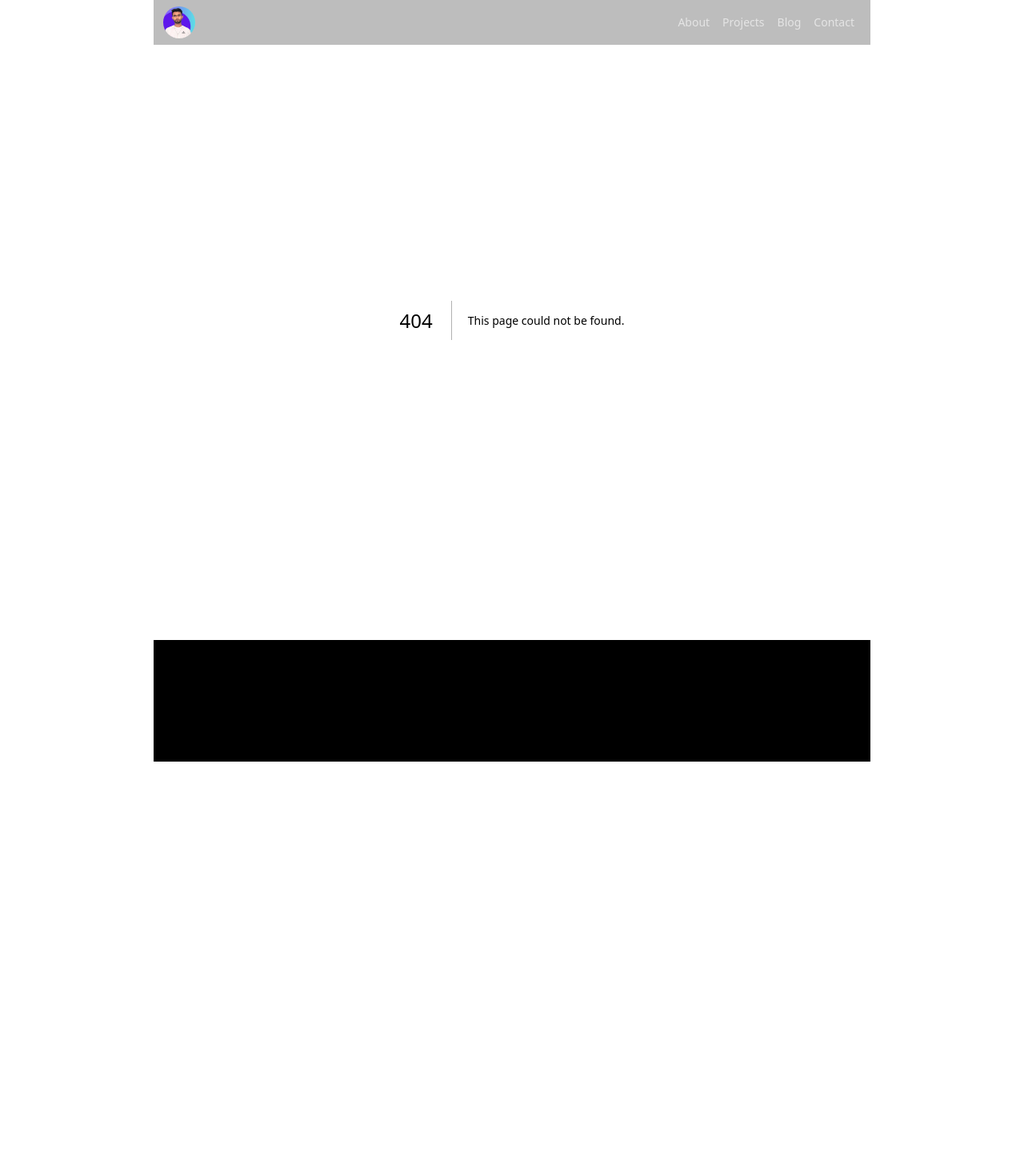
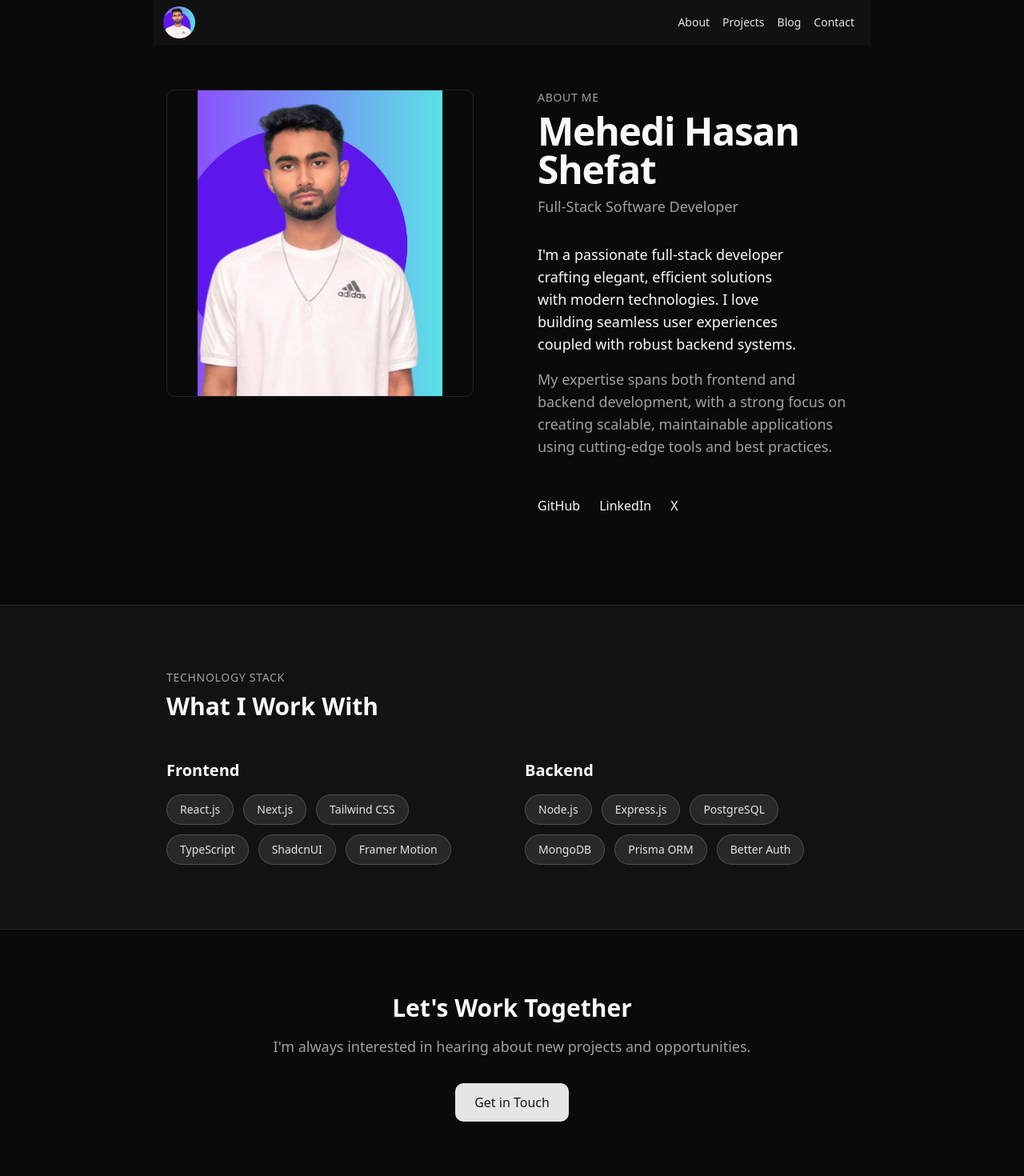
Before and after one commit to mehedihasanshefat/shefat-portfolio, a Next.js app: page /about in a window 1280 px wide. Before the commit this address had no page. Shown: the top 1470 px of the page at 80% size. Before the commit the page ends 952 px from the top, so only its background shows below. Built offline with nearby package versions, Linux system fonts and the light colour scheme.

Commit message:
Cleanup code base

```diff
--- a/app/_components/experience.tsx
+++ b/app/_components/experience.tsx
@@ -7,7 +7,7 @@ function Experience() {
         <div className="">
           <h4 className="text-lg font-semibold mt-2">TradeByte</h4>
           <span className="text-muted-foreground text-sm font-medium">
-            Software Engineer Apprentice
+            Software Engineering Apprentice
           </span>
         </div>
         <div className="flex flex-col md:mr-8">
--- /dev/null
+++ b/app/about/page.tsx
@@ -0,0 +1,167 @@
+import type { Metadata } from "next";
+import Image from "next/image";
+import Link from "next/link";
+
+export const metadata: Metadata = {
+  title: "About | Mehedi Hasan Shefat",
+  description:
+    "Full-stack software developer specializing in modern web technologies.",
+};
+
+const techStackData = {
+  frontend: [
+    "React.js",
+    "Next.js",
+    "Tailwind CSS",
+    "TypeScript",
+    "ShadcnUI",
+    "Framer Motion",
+  ],
+  backend: [
+    "Node.js",
+    "Express.js",
+    "PostgreSQL",
+    "MongoDB",
+    "Prisma ORM",
+    "Better Auth",
+  ],
+};
+
+export default function AboutPage() {
+  return (
+    <main className="min-h-screen bg-background text-foreground">
+      {/* Hero Section */}
+      <section className="mx-auto max-w-4xl px-4 py-20 md:py-28">
+        <div className="grid gap-12 md:grid-cols-2 md:gap-16 items-start">
+          {/* Left: Image */}
+          <div className="flex justify-center md:justify-start">
+            <div className="relative aspect-square w-full max-w-sm overflow-hidden rounded-lg border border-border">
+              <Image
+                src="/images/shefat.png"
+                alt="Mehedi Hasan Shefat"
+                fill
+                className="object-contain"
+                priority
+              />
+            </div>
+          </div>
+
+          {/* Right: Content */}
+          <div className="flex flex-col justify-start gap-8">
+            {/* Header */}
+            <div>
+              <p className="text-sm font-medium uppercase tracking-wider text-muted-foreground mb-2">
+                About Me
+              </p>
+              <h1 className="text-4xl md:text-5xl font-bold tracking-tight">
+                Mehedi Hasan Shefat
+              </h1>
+              <p className="mt-2 text-lg text-muted-foreground">
+                Full-Stack Software Developer
+              </p>
+            </div>
+
+            {/* Bio */}
+            <div className="space-y-4 text-balance leading-relaxed">
+              <p className="text-base md:text-lg text-foreground">
+                I'm a passionate full-stack developer crafting elegant,
+                efficient solutions with modern technologies. I love building
+                seamless user experiences coupled with robust backend systems.
+              </p>
+              <p className="text-base md:text-lg text-muted-foreground">
+                My expertise spans both frontend and backend development, with a
+                strong focus on creating scalable, maintainable applications
+                using cutting-edge tools and best practices.
+              </p>
+            </div>
+
+            {/* Social Links */}
+            <div className="pt-4 flex gap-6">
+              <a
+                href="https://github.com/mehedihasanshefat"
+                className="text-foreground hover:text-primary transition-colors font-medium"
+              >
+                GitHub
+              </a>
+              <a
+                href="https://linkedin.com/in/mehedihasanshefat"
+                className="text-foreground hover:text-primary transition-colors font-medium"
+              >
+                LinkedIn
+              </a>
+              <a
+                href="https://x.com/mhshefat_dev"
+                className="text-foreground hover:text-primary transition-colors font-medium"
+              >
+                X
+              </a>
+            </div>
+          </div>
+        </div>
+      </section>
+
+      {/* Tech Stack Section */}
+      <section className="border-t border-border bg-muted/30">
+        <div className="mx-auto max-w-4xl px-4 py-20">
+          <div className="mb-12">
+            <p className="text-sm font-medium uppercase tracking-wider text-muted-foreground mb-2">
+              Technology Stack
+            </p>
+            <h2 className="text-3xl font-bold">What I Work With</h2>
+          </div>
+
+          <div className="grid gap-8 md:grid-cols-2">
+            {/* Frontend */}
+            <div className="space-y-4">
+              <h3 className="text-xl font-semibold text-foreground">
+                Frontend
+              </h3>
+              <div className="flex flex-wrap gap-3">
+                {techStackData.frontend.map((tech) => (
+                  <span
+                    key={tech}
+                    className="inline-block rounded-full bg-primary/10 px-4 py-2 text-sm font-medium text-primary border border-primary/20"
+                  >
+                    {tech}
+                  </span>
+                ))}
+              </div>
+            </div>
+
+            {/* Backend */}
+            <div className="space-y-4">
+              <h3 className="text-xl font-semibold text-foreground">Backend</h3>
+              <div className="flex flex-wrap gap-3">
+                {techStackData.backend.map((tech) => (
+                  <span
+                    key={tech}
+                    className="inline-block rounded-full bg-primary/10 px-4 py-2 text-sm font-medium text-primary border border-primary/20"
+                  >
+                    {tech}
+                  </span>
+                ))}
+              </div>
+            </div>
+          </div>
+        </div>
+      </section>
+
+      {/* CTA Section */}
+      <section className="border-t border-border">
+        <div className="mx-auto max-w-4xl px-4 py-20 text-center">
+          <h2 className="text-3xl font-bold mb-4">Let's Work Together</h2>
+          <p className="mb-8 text-lg text-muted-foreground max-w-2xl mx-auto">
+            I'm always interested in hearing about new projects and
+            opportunities.
+          </p>
+          <Link
+            href="/contact"
+            className="inline-flex items-center justify-center rounded-lg bg-primary text-primary-foreground px-6 py-3 font-medium hover:opacity-90 transition-opacity"
+          >
+            Get in Touch
+          </Link>
+        </div>
+      </section>
+    </main>
+  );
+}
--- a/app/blog/page.tsx
+++ b/app/blog/page.tsx
@@ -5,8 +5,8 @@ function BlogsPage() {
   return (
     <div className="w-full">
       <Container>
-        <div>
-          <h2 className="mt-0">All Blogs</h2>
+        <div className="prose dark:prose-invert my-4">
+          <h2 className="sm:mt-12 mt-0">All Blogs</h2>
           <p>
             Thoughts, tutorials, and insights on engineering, and programming.
           </p>
--- a/app/page.tsx
+++ b/app/page.tsx
@@ -10,12 +10,13 @@ import BlogCard from "@/components/blog/blog-card";
 import blogs from "@/lib/blogs";
 import projects from "@/lib/projects";
 import Image from "next/image";
-
+import { RoleAnimator } from "@/components/role-animator";
 function HomePage() {
   return (
     <>
       <section id="hero" className="">
         <Container className="sm:min-h-screen p-4 pt-20 sm:pt-24 md:pb-10">
+          <RoleAnimator />
           {/* Name */}
           <h1 className="text-2xl font-bold md:text-4xl mt-4 sm:mt-6 text-neutral-700 dark:text-neutral-200">
             Mehedi Hasan Shefat
@@ -28,7 +29,9 @@ function HomePage() {
           {/* Contact Buttons*/}
           <div className="mt-4 sm:mt-8 flex items-center gap-4">
             <Link
-              href=""
+              href="https://drive.google.com/file/d/1OruWyOyzmqxcQqL6Wnn7FMtQ3-ol4SVm/view?usp=sharing"
+              target="_blank"
+              rel="noopener noreferrer"
               className={buttonVariants({
                 variant: "outline",
                 className:
@@ -38,7 +41,7 @@ function HomePage() {
               Resume / CV
             </Link>
 
-            <Link href="#" className={buttonVariants()}>
+            <Link href="/contact" className={buttonVariants()}>
               Get in touch
             </Link>
           </div>
@@ -56,6 +59,8 @@ function HomePage() {
                 <TechnologyTag tech="reactjs" /> <TechnologyTag tech="nextjs" />
                 <TechnologyTag tech="typescript" />
                 <TechnologyTag tech="tailwindcss" />{" "}
+                <TechnologyTag tech="shadcn" />
+                <TechnologyTag tech="reactQuery" />
                 <TechnologyTag tech="nodejs" />
                 <TechnologyTag tech="postgresql" />
                 <TechnologyTag tech="mongodb" />
@@ -135,7 +140,7 @@ function HomePage() {
       </section>
       <section>
         <Container className="px-4">
-          <div className="flex flex-col justify-center items-center gap-2 space-y-4 border border-primary/20 py-10 rounded-md">
+          <div className="flex flex-col justify-center items-center gap-2 space-y-4 border border-dashed dark:border-white/10 border-black/20 p-2 rounded-md bg-linear-to-br from-red-400/5 to-orange-200/5 py-10">
             <h4 className="text-lg sm:text-xl font-semibold text-muted-foreground">
               Let's connect and build something together
             </h4>
--- a/app/projects/[slug]/page.tsx
+++ b/app/projects/[slug]/page.tsx
@@ -2,9 +2,7 @@ import Container from "@/components/container";
 import { TechnologyTag } from "@/components/technology/technology-tag";
 import { Button, buttonVariants } from "@/components/ui/button";
 import projects from "@/lib/projects";
-import { technologies } from "@/lib/technologies";
 import { GithubIcon, Globe } from "lucide-react";
-import { span } from "motion/react-client";
 import Image from "next/image";
 import Link from "next/link";
 type Params = Promise<{
--- a/components/footer.tsx
+++ b/components/footer.tsx
@@ -4,7 +4,7 @@ function Footer() {
   return (
     <footer className="">
       <Container className="flex justify-center items-center pt-20 pb-6">
-        <span className="max-w-xs mx-auto text-center">
+        <span className="max-w-xs mx-auto text-center text-sm font-medium">
           Design & Developed by MH Shefat © 2025. All rights reserved.
         </span>
       </Container>
--- /dev/null
+++ b/components/role-animator.tsx
@@ -0,0 +1,74 @@
+"use client";
+
+import { useState, useEffect } from "react";
+import { motion, AnimatePresence } from "framer-motion";
+
+const roles = ["Software Developer", "Web Developer", "Frontend Developer"];
+
+export function RoleAnimator() {
+  const [currentRoleIndex, setCurrentRoleIndex] = useState(0);
+  const [isInitial, setIsInitial] = useState(true);
+
+  useEffect(() => {
+    const initialTimer = setTimeout(() => {
+      setIsInitial(false);
+      setCurrentRoleIndex(1);
+      const interval = setInterval(() => {
+        setCurrentRoleIndex((prev) => (prev + 1) % roles.length);
+      }, 6000);
+      return () => clearInterval(interval);
+    }, 2000);
+
+    return () => clearTimeout(initialTimer);
+  }, []);
+
+  const roleVariants = {
+    enter: {
+      y: 40,
+      opacity: 0,
+      transition: {
+        duration: 0.6,
+        ease: "easeOut",
+      },
+    },
+    center: {
+      y: 0,
+      opacity: 1,
+      transition: {
+        duration: 0.6,
+        ease: "easeOut",
+      },
+    },
+    exit: {
+      y: -40,
+      opacity: 0,
+      transition: {
+        duration: 0.6,
+        ease: "easeIn",
+      },
+    },
+  };
+
+  return (
+    <div className="relative inset-shadow-xs sm:w-60 sm:h-12 w-48 h-10 flex items-center justify-center overflow-hidden border border-border rounded-lg bg-background/50">
+      {isInitial ? (
+        <div className="text-lg sm:text-xl font-semibold text-primary">
+          {roles[0]}
+        </div>
+      ) : (
+        <AnimatePresence mode="wait">
+          <motion.div
+            key={currentRoleIndex}
+            variants={roleVariants}
+            initial="enter"
+            animate="center"
+            exit="exit"
+            className="absolute text-lg sm:text-xl font-semibold text-primary"
+          >
+            {roles[currentRoleIndex]}
+          </motion.div>
+        </AnimatePresence>
+      )}
+    </div>
+  );
+}
--- a/lib/technologies.ts
+++ b/lib/technologies.ts
@@ -29,6 +29,16 @@ export const technologies: Record<string, TechnologyType> = {
     name: "Framer Motion",
     icon: "https://cdn.jsdelivr.net/gh/devicons/devicon@latest/icons/framermotion/framermotion-original.svg",
     color: "bg-purple-100 dark:bg-purple-900/30",
+  },
+  reactquery: {
+    name: "React Query",
+    icon: "/icons/react-query.png",
+    color: "bg-blue-100 dark:bg-blue-900/30",
+  },
+  shadcn: {
+    name: "ShadcnUI",
+    icon: "/icons/shadcn.png",
+    color: "bg-gray-100 dark:bg-gray-900/30",
   },
   nodejs: {
     name: "Node.js",
```
Also changed, not shown: app/contact/page.tsx (+0 -10 lines), public/icons/react-query.png (added), public/icons/shadcn.png (added).
